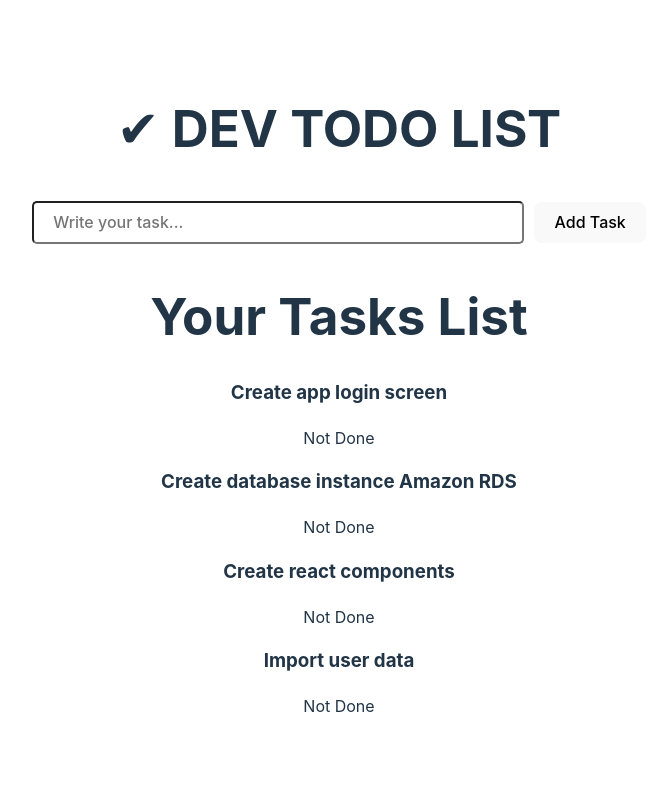
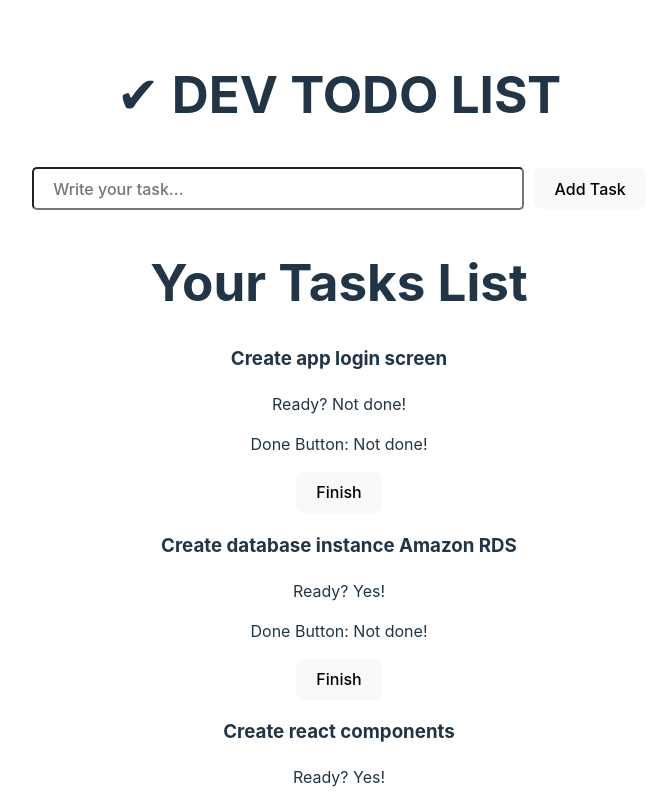
Before and after one commit to denisonkolling/DEVinHouse-M1S09, a React (Vite) app in the folder dev-list/: page / in a window 1280 px wide. Shown: the top 800 px of the page, without its empty margins (301-958 px from the left). Built offline with nearby package versions, Linux system fonts and the light colour scheme.

Commit message:
ex 05 - add marcar concluída

```diff
--- a/dev-list/src/App.jsx
+++ b/dev-list/src/App.jsx
@@ -3,6 +3,7 @@ import reactLogo from './assets/react.svg';
 import viteLogo from '/vite.svg';
 import './App.css';
 import AddCard from './components/AddCard';
+import ListItem from './components/ListItem';
 
 function App() {
 	const [tasks, setTasks] = useState([[]]);
@@ -24,6 +25,7 @@ function App() {
 	return (
 		<>
 			<AddCard taskList={taskList} />
+			<ListItem taskList={taskList} />
 		</>
 	);
 }
--- a/dev-list/src/components/AddCard.jsx
+++ b/dev-list/src/components/AddCard.jsx
@@ -1,6 +1,6 @@
 import { useState } from 'react';
 
-function AddCard({ taskList }) {
+function AddCard() {
 
 	const [valueInput, setValueInput] = useState('');
 
@@ -21,15 +21,7 @@ function AddCard({ taskList }) {
 				<button onClick={addTask}>Add Task</button>
 			</div>
 
-			<div>
-				<h1>Your Tasks List</h1>
-				{taskList.map((p) => (
-					<div key={p.id}>
-						<h3>{p.text}</h3>
-						<p>{'Ready?' + p.done == true ? 'Done' : 'Not Done'}</p>
-					</div>
-				))}
-			</div>
+
 		</>
 	);
 }
--- /dev/null
+++ b/dev-list/src/components/ListItem.jsx
@@ -0,0 +1,27 @@
+import React, { useState } from 'react'
+
+const ListItem = ({ taskList }) => {
+
+  let [done, setDone] = useState()
+
+  const endTask = (id) => {
+    setDone(done = true)
+  }
+
+
+  return (
+    <div>
+				<h1>Your Tasks List</h1>
+				{taskList.map((t) => (
+					<div key={t.id}>
+						<h3>{t.text}</h3>
+						<p>Ready? {t.done == true ? 'Yes!' : 'Not done!'}</p>
+            <p>Done Button: {done == true ? 'Finished!' : 'Not done!'}</p>
+            <button onClick={() => endTask(t.id)}>Finish</button>
+					</div>
+				))}
+			</div>
+  )
+}
+
+export default ListItem
```
